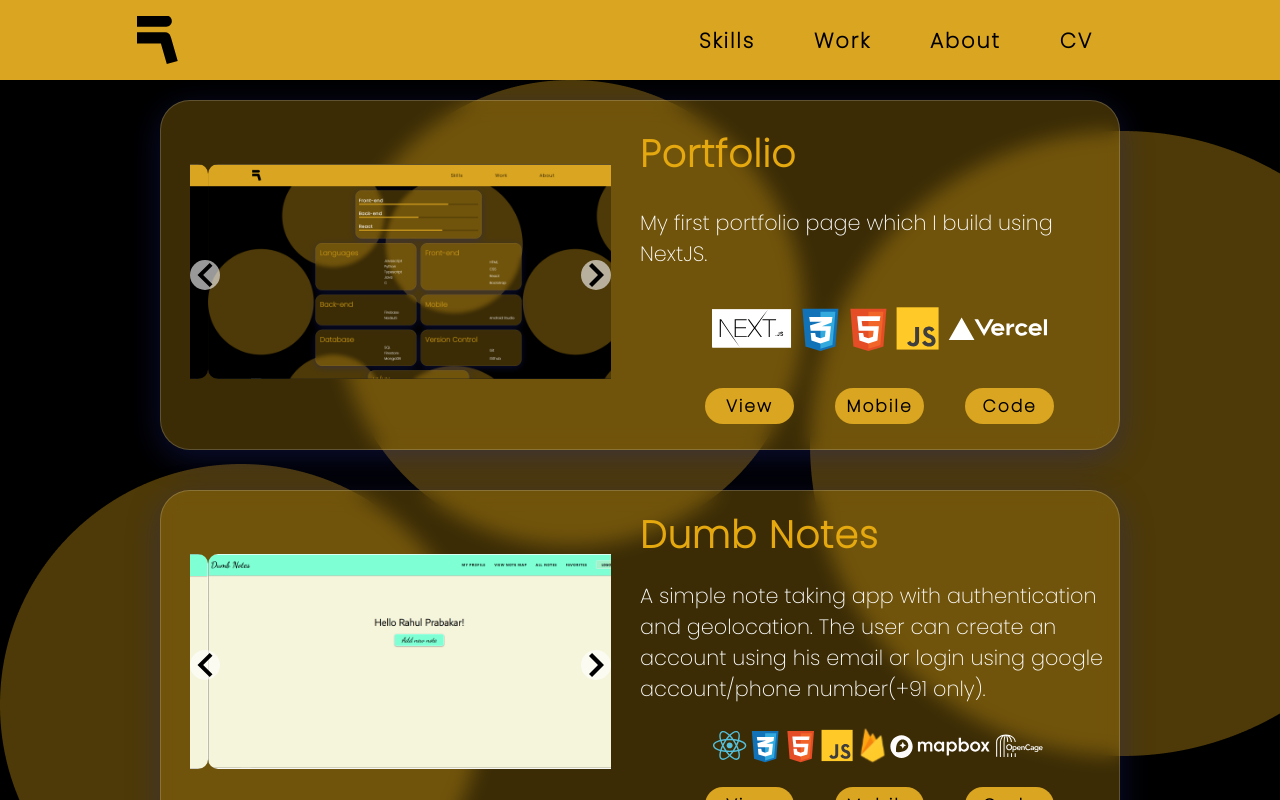
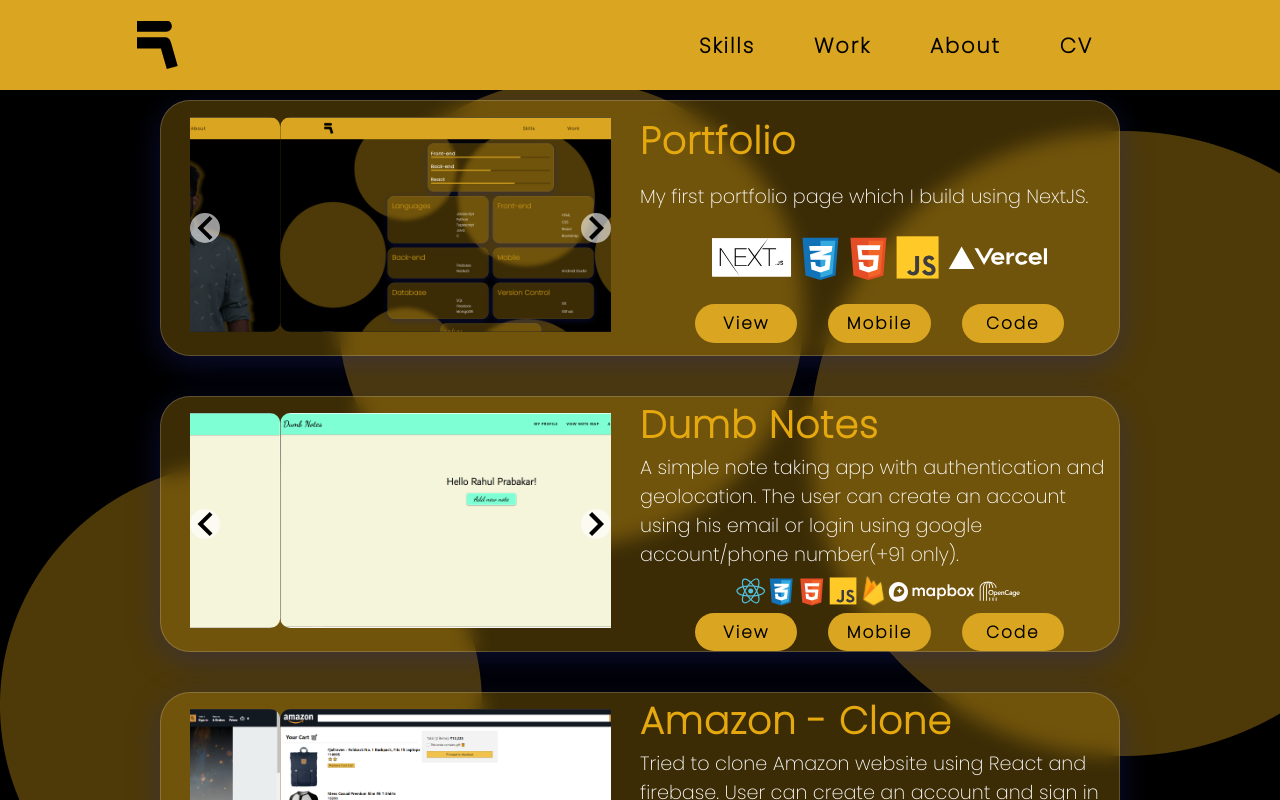
Before and after one commit to Rahul16086/portfoliov1, a Next.js app: page /works in a window 1280 px wide. Shown: the top 800 px of the page. Built offline with nearby package versions, Linux system fonts and the light colour scheme.

Commit message:
Added values to adapt wider screens

```diff
--- a/components/layout/MainNavigation.module.css
+++ b/components/layout/MainNavigation.module.css
@@ -6,8 +6,9 @@
     z-index: 100;
     background-color: #DAA520;
     color: black;
-    height: 10vh;
-    min-height: 60px;
+    height: 5.5vw;
+    min-height: 90px;
+    max-height: 120px;
     display: flex;
     width: 100vw;
     font-weight: bold;
--- a/components/skills/Skills.module.css
+++ b/components/skills/Skills.module.css
@@ -18,8 +18,8 @@
 
 .consolidatedSkills{
     width: 30vw;
-    height: 50vh;
-    max-height: 220px;
+    height: 40vw;
+    max-height: 300px;
     margin-top: 2vh;
     background: rgba( 194, 145, 21, 0.30 );
     box-shadow: 0 8px 32px 0 rgba( 31, 38, 135, 0.37 );
--- a/components/works/Works.module.css
+++ b/components/works/Works.module.css
@@ -18,7 +18,7 @@
     border: 1px solid rgba( 255, 255, 255, 0.18 );
     border-radius: 30px;
     width: 75%;
-    height: 350px;
+    height: 20vw;
     display: flex;
     margin: 20px;
 }
@@ -42,13 +42,13 @@
 
 .workContainer h1{
     color: #e5a90f;
-    font-size: calc(12px + 2vw);
+    font-size: min(70px, calc(12px + 2vw));
     width: 100%;
     letter-spacing: 1px;
 }
 
 .workContainer p{
-    font-size: calc(8px + 1vw);
+    font-size: min(40px, 1.5vw);
     width: 100%;
 }
 
@@ -65,15 +65,16 @@
 }
 
 .details button{
-    width: 7vw;
+    width: 8vw;
     min-width: 80px;
-    height: 4.5vh;
-    min-height: 30px;
+    max-width: 250px;
+    height: 3vw;
+    max-height: 60px;
     font-family: Poppins,sans-serif;
     font-weight: bolder;
     letter-spacing: 2px;
     border-radius: 40px;
-    font-size: 17px;
+    font-size: min(40px,calc(4px + 1vw));
     background-color: #DAA520;
     cursor: pointer;
     border: transparent;
```
Also changed, not shown: components/homePage/HomePage.module.css (+6 -5 lines).
